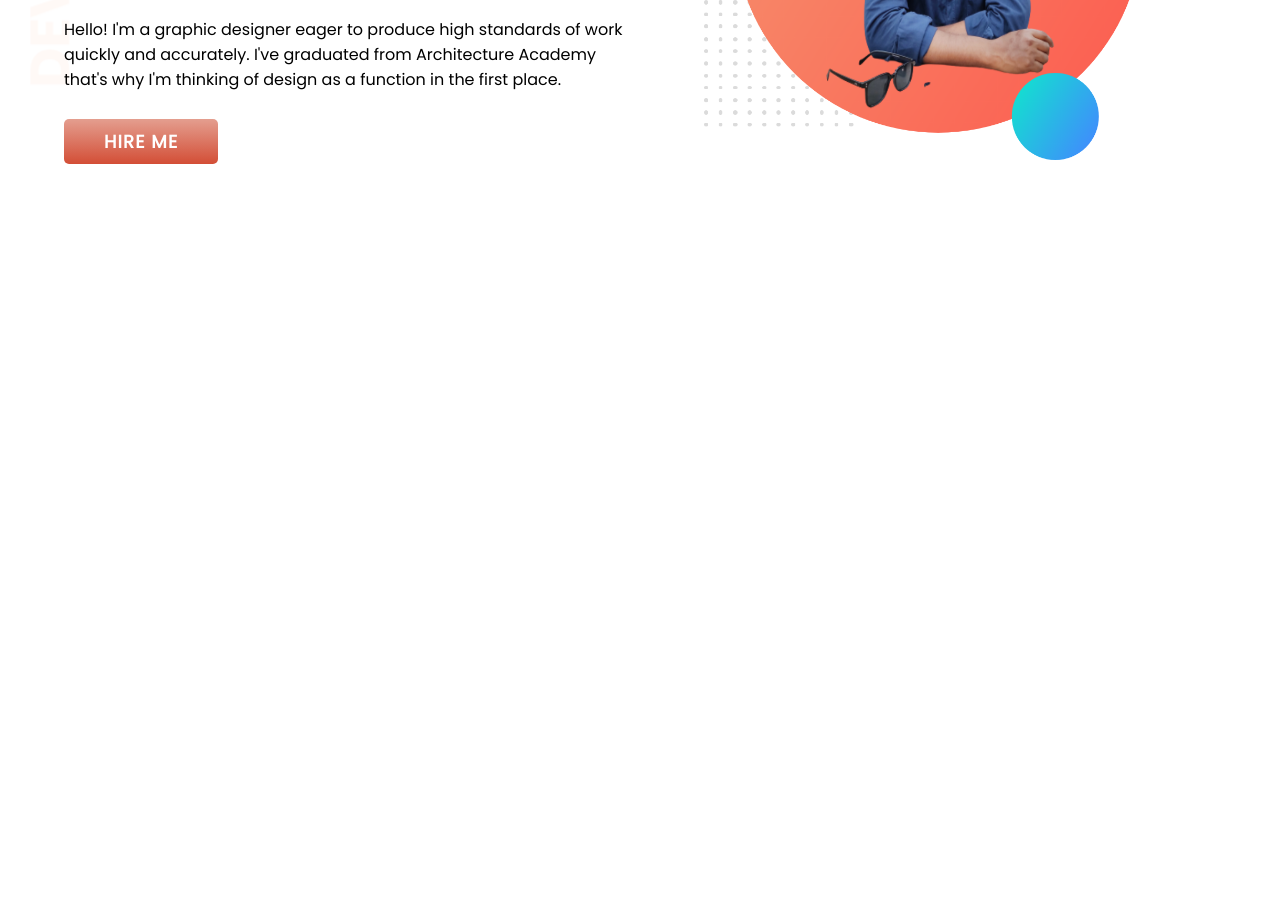
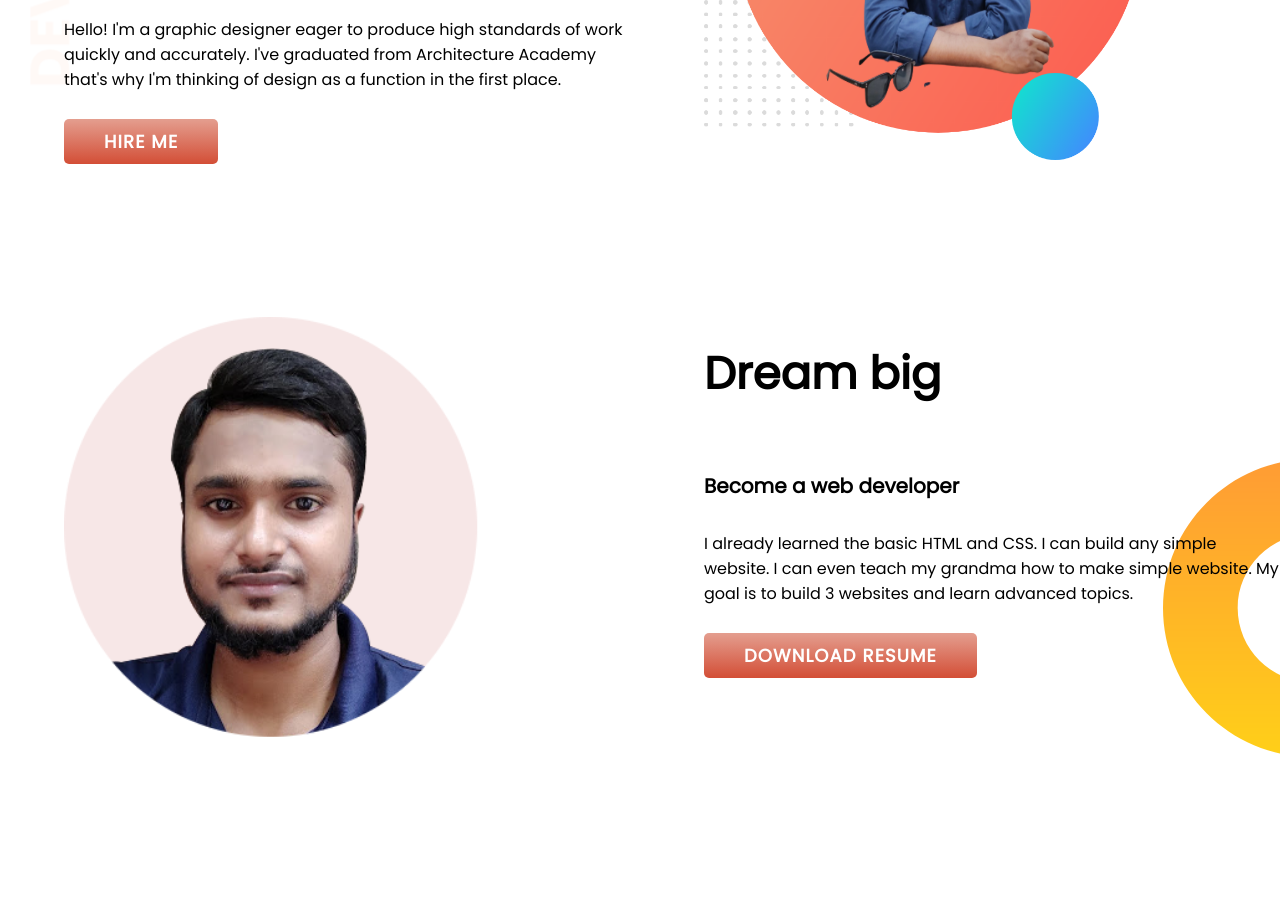
Before and after one commit to sumonaliupwork/Developer-protfolio, a plain HTML site: page index.html in a window 1280 px wide. Shown: the part 275-1177 px from the top of the page. Before the commit the page ends 800 px from the top, so only its background shows below. Drawn offline with Linux system fonts and the light colour scheme.

Commit message:
dream-big

```diff
--- a/index.html
+++ b/index.html
@@ -27,9 +27,18 @@
             <img src="images/my-bg.png" alt="Md. Ahsan picture">
         </div>
     </section>
-
-
-
+    <section class="dream-big">
+        <div class="half-weidh">
+            <img src="images/Ahsan33.png" alt="">
+        </div>
+        <div class="half-weidh">
+            <h1>Dream big</h1>
+            <h3>Become a web developer</h3>
+            <p>I already learned the basic HTML and CSS. I can build any simple website. I can even teach my grandma how
+                to make simple website. My goal is to build 3 websites and learn advanced topics.</p>
+            <a class="link-button" target="_blank" href="https://mdahsanullah.com/">Download Resume</a>
+        </div>
+    </section>
 </body>
 
 </html>
--- a/style.css
+++ b/style.css
@@ -21,6 +21,7 @@ p {
 }
 section{
     display: flex;
+    margin-bottom: 150px;
 }
 .half-weidh{
     width: 50%;
@@ -44,3 +45,8 @@ section{
     background-image: url(images/top-banner.png);
     background-repeat: no-repeat;
 }
+.dream-big{
+    background-image: url(images/dream-bg.png);
+    background-repeat: no-repeat;
+    background-position: right;
+}
```
Also changed, not shown: images/Ahsan33.png (added).
